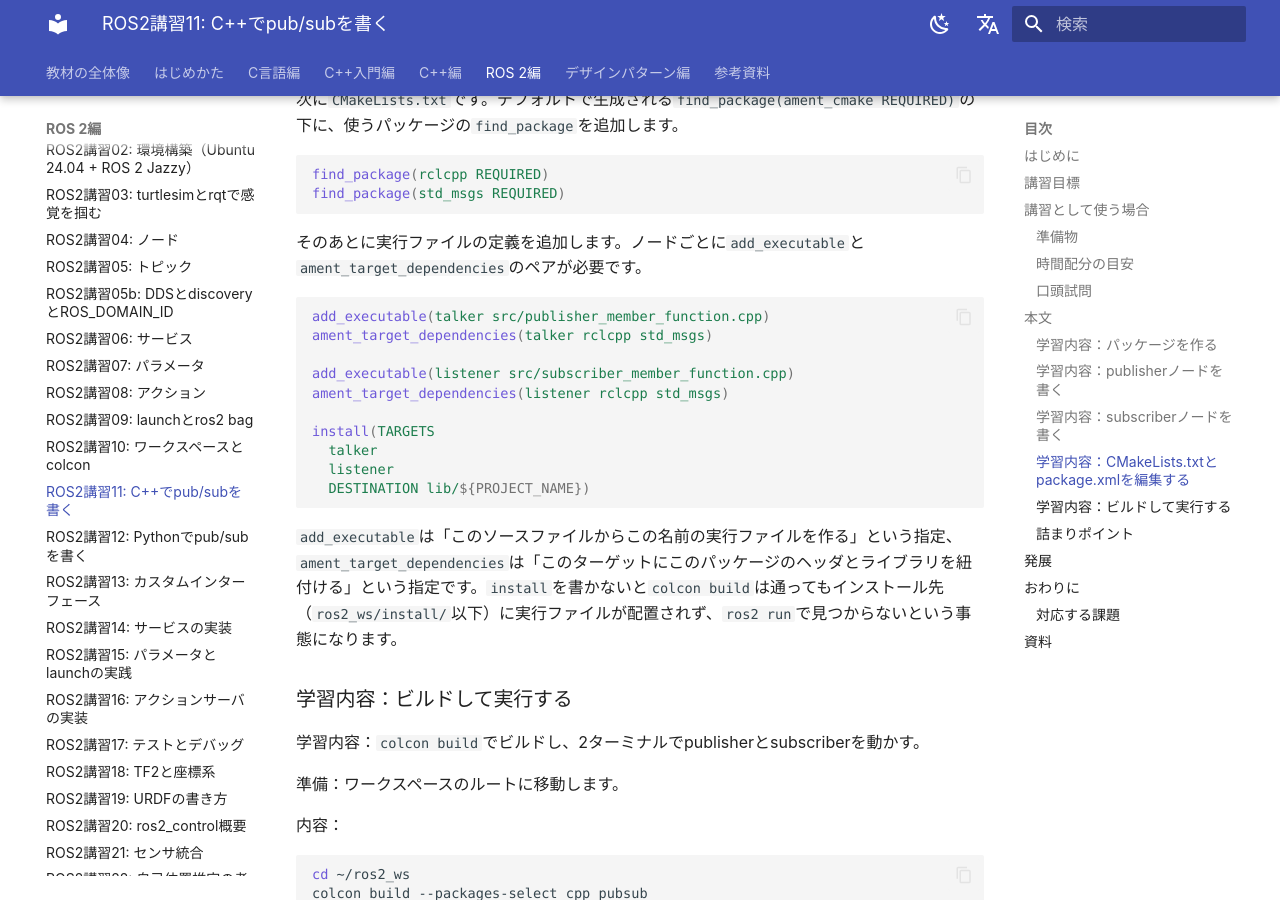
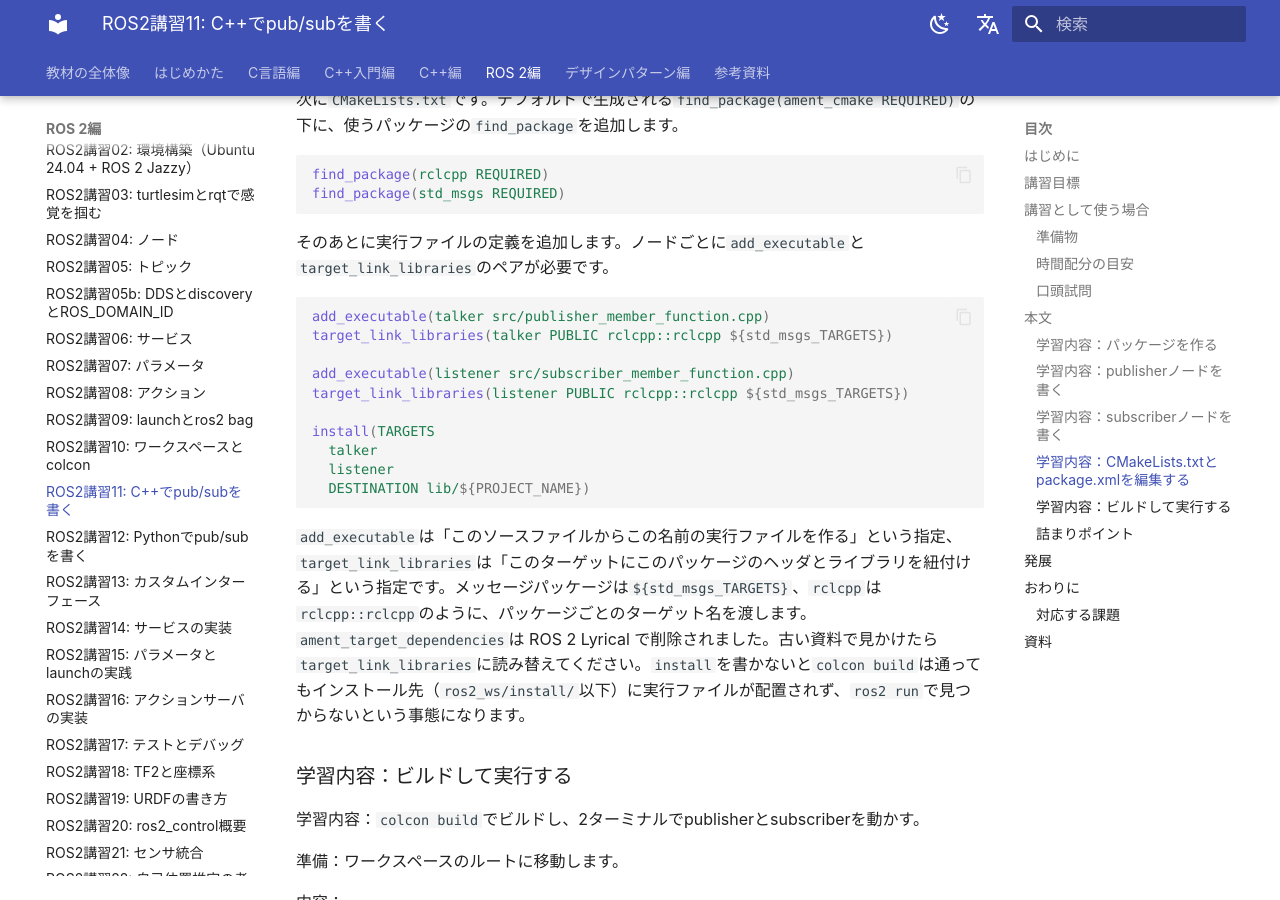
Before and after one commit to Nyanziba/ros2-cpp-drill, an MkDocs documentation site: the page built from docs/ros2/11_C++でpub_subを書く.md, in a window 1280 px wide and 900 px high, scrolled down 5700 px. Built offline with MkDocs 1.6.1 and Material for MkDocs 9.7.7, drawn with Linux system fonts in a browser that asks for light colours; comment, search, counter and statistics services are not loaded; some of the changed text lies outside the part shown.

Commit message:
feat: ROS 2 Lyrical でも課題が動くようにする（cmake）
Co-Authored-By: Claude Opus 5.5 <noreply@anthropic.com>

````diff
--- a/docs/ros2/11_C++でpub_subを書く.md
+++ b/docs/ros2/11_C++でpub_subを書く.md
@@ -40,9 +40,9 @@
 
 模範解答: `spin`はノードのイベントループを回す関数で、タイマーやsubscriberのコールバックを実際に呼び出す役目を持つ。`spin`を呼ばないとノードは起動してすぐプログラムが終了してしまい、コールバックが一度も実行されない。publisherもsubscriberも、コンストラクタでタイマーやsubscriberを登録するだけでは何も起きず、`spin`が待ち受けてこそ動き出す。
 
-**Q3. CMakeLists.txtに`ament_target_dependencies`を書き忘れるとどんなエラーになりますか。**
+**Q3. CMakeLists.txtで`target_link_libraries`に`rclcpp::rclcpp`などの依存を書き忘れるとどんなエラーになりますか。**
 
-模範解答: コンパイル自体は`#include`が通れば進むことがあるが、リンク時に`undefined reference to rclcpp::...`のようなリンカエラーが出ることが多い。`ament_target_dependencies`は該当パッケージ（`rclcpp`や`std_msgs`）のインクルードパスとライブラリをターゲットに紐付ける役目なので、書き忘れるとヘッダは見つかってもシンボルが解決できない。逆に`package.xml`側の依存宣言を忘れると、他の環境でこのパッケージをビルドしようとしたときに依存パッケージが自動で入らず、colconのビルド順序解決にも影響する。
+模範解答: コンパイル自体は`#include`が通れば進むことがあるが、リンク時に`undefined reference to rclcpp::...`のようなリンカエラーが出ることが多い。`target_link_libraries`で渡す依存（`rclcpp::rclcpp`や`${std_msgs_TARGETS}`）は、該当パッケージのインクルードパスとライブラリをターゲットに紐付ける役目なので、書き忘れるとヘッダは見つかってもシンボルが解決できない。逆に`package.xml`側の依存宣言を忘れると、他の環境でこのパッケージをビルドしようとしたときに依存パッケージが自動で入らず、colconのビルド順序解決にも影響する。
 
 ## 本文
 
@@ -214,14 +214,14 @@ find_package(rclcpp REQUIRED)
 find_package(std_msgs REQUIRED)
 ```
 
-そのあとに実行ファイルの定義を追加します。ノードごとに`add_executable`と`ament_target_dependencies`のペアが必要です。
+そのあとに実行ファイルの定義を追加します。ノードごとに`add_executable`と`target_link_libraries`のペアが必要です。
 
 ```cmake
 add_executable(talker src/publisher_member_function.cpp)
-ament_target_dependencies(talker rclcpp std_msgs)
+target_link_libraries(talker PUBLIC rclcpp::rclcpp ${std_msgs_TARGETS})
 
 add_executable(listener src/subscriber_member_function.cpp)
-ament_target_dependencies(listener rclcpp std_msgs)
+target_link_libraries(listener PUBLIC rclcpp::rclcpp ${std_msgs_TARGETS})
 
 install(TARGETS
   talker
@@ -229,7 +229,7 @@ install(TARGETS
   DESTINATION lib/${PROJECT_NAME})
 ```
 
-`add_executable`は「このソースファイルからこの名前の実行ファイルを作る」という指定、`ament_target_dependencies`は「このターゲットにこのパッケージのヘッダとライブラリを紐付ける」という指定です。`install`を書かないと`colcon build`は通ってもインストール先（`ros2_ws/install/`以下）に実行ファイルが配置されず、`ros2 run`で見つからないという事態になります。
+`add_executable`は「このソースファイルからこの名前の実行ファイルを作る」という指定、`target_link_libraries`は「このターゲットにこのパッケージのヘッダとライブラリを紐付ける」という指定です。メッセージパッケージは`${std_msgs_TARGETS}`、`rclcpp`は`rclcpp::rclcpp`のように、パッケージごとのターゲット名を渡します。`ament_target_dependencies`は ROS 2 Lyrical で削除されました。古い資料で見かけたら`target_link_libraries`に読み替えてください。`install`を書かないと`colcon build`は通ってもインストール先（`ros2_ws/install/`以下）に実行ファイルが配置されず、`ros2 run`で見つからないという事態になります。
 
 ### 学習内容：ビルドして実行する
 
@@ -273,7 +273,7 @@ talker側に`Publishing: 'Hello, world! 0'`のようなログが500ms間隔で
 
 - **CMakeLists.txtの編集忘れ**: ソースファイルを追加しても`add_executable`を書かないと`colcon build`は何も問題なく通ってしまいます（新しいノードの存在を知らないだけ）。`ros2 run cpp_pubsub talker`で`Package 'cpp_pubsub' not found`ではなく`No executable found`系のエラーが出たら、まずCMakeLists.txtの`add_executable`と`install`を確認してください。
 - **依存追加漏れ**: `package.xml`に`<depend>rclcpp</depend>`を書き忘れると、単体でビルドしている間は気づきにくいですが、`rosdep`で依存解決する場面やCIでエラーになります。CMakeLists.txt側だけ`find_package`していても`package.xml`との不一致は`colcon build`で警告が出ることがあるので、警告を無視しないでください。
-- **`ament_target_dependencies`の書き忘れ**: ビルドエラーの出方は`undefined reference to `rclcpp::...``のようなリンカエラーです。「コンパイルは通ったのにリンクで落ちる」ときはまずこれを疑ってください。ヘッダの`#include`とライブラリのリンクは別の設定だという点を覚えておくと、この種のエラーで慌てなくなります。
+- **`target_link_libraries`への依存の書き忘れ**: ビルドエラーの出方は`undefined reference to `rclcpp::...``のようなリンカエラーです。「コンパイルは通ったのにリンクで落ちる」ときはまずこれを疑ってください。ヘッダの`#include`とライブラリのリンクは別の設定だという点を覚えておくと、この種のエラーで慌てなくなります。
 - **`source install/setup.bash`を忘れる**: ビルドし直した直後の新しいターミナルでは、そのターミナルにまだ新しい実行ファイルの場所が反映されていません。ノードが変更したはずなのに古い挙動をする場合は、まず`source`を忘れていないか確認してください。
 
 ## 発展
````
Also changed, not shown: docs-en/cpp/01_how_build_and_link_work.md (+3 -1 lines), docs-en/ros2/11_writing_pub_sub_in_cpp.md (+7 -7 lines), docs-en/ros2/12_writing_pub_sub_in_python.md (+1 -1 lines), docs/cpp/01_ビルドとリンクの仕組み.md (+3 -1 lines), docs/ros2/12_Pythonでpub_subを書く.md (+1 -1 lines), 13 other files.
